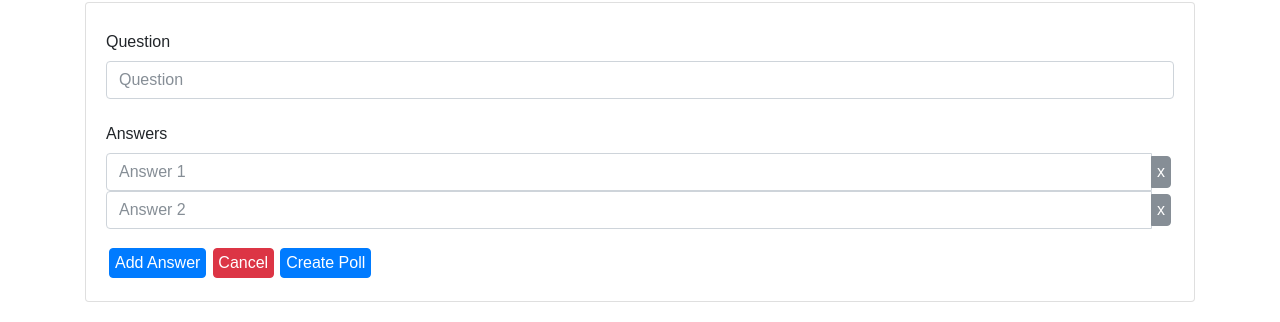
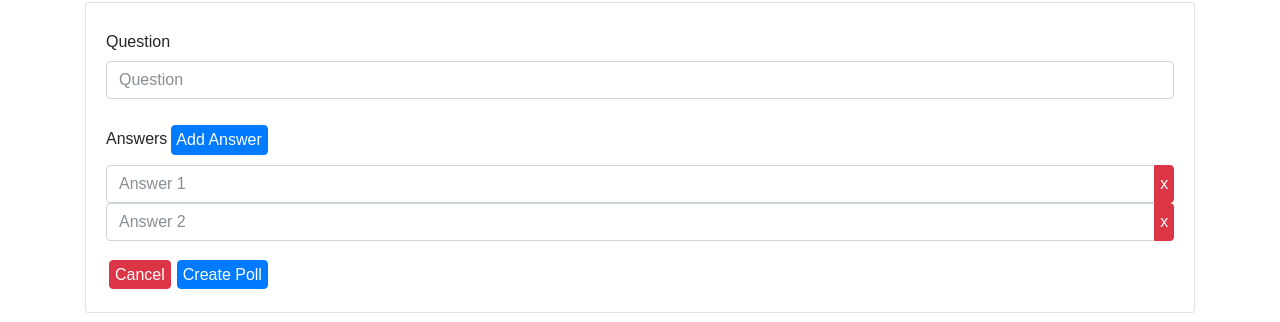
Before and after one commit to sja31dev/fcc-voting-app, a React (Create React App) app in the folder react-ui/: page / in a window 1280 px wide. Both pictures are taken after a click on the button "Add Poll". Shown: the part 147-469 px from the top of the page. Built offline with nearby package versions, Linux system fonts and the light colour scheme; no server answers.

Commit message:
Change some styling and move a couple of elements around.

```diff
--- a/react-ui/src/App.css
+++ b/react-ui/src/App.css
@@ -1,3 +1,61 @@
+
+:root {
+  --col1: #99D3DF;
+  --col2: #88BBD6;
+  --col3: #CDCDCD;
+  --col4: #E9E9E9;
+}
+
 .App {
-  //text-align: center;
+
 }
+
+.list-group-item {
+  cursor: pointer;
+}
+
+.list-group-item:hover {
+  background-color: #eee;
+}
+
+.footer {
+  bottom: 0;
+  width: 100%;
+  /* Set the fixed height of the footer here */
+  /*height: 100px;*/
+  background-color: #f5f5f5;
+  z-index: 50;
+  font-size: 0.8rem;
+}
+
+.poll-answer-vote {
+  padding: 0.3rem
+}
+
+.vote-panel {
+  padding-top: 0.7rem;
+}
+
+.sect-title {
+  padding-top: 1rem;
+}
+
+.btn-normal {
+  padding: 0.1rem 0.3rem;
+  margin: 0.2rem;
+}
+
+.btn-sml {
+  padding: 0.03rem 0.08rem;
+  font-size: 0.8rem;
+}
+
+.input-group-btn>.btn {
+  padding: 0.1rem 0.3rem;
+}
+
+.progress-bar {
+  display: block;
+  overflow: hidden;
+  text-align: center;
+}
--- a/react-ui/src/App.js
+++ b/react-ui/src/App.js
@@ -196,11 +196,11 @@ class App extends Component {
         <div className="text-center">
           <button
             type="button"
-            className="btn btn-primary"
+            className="btn btn-primary btn-normal"
             onClick={() => this.setState({selectedPoll: null, newPollInput: true})}>
             Add Poll
           </button>
-          <button type="button" className="btn btn-primary">Log in</button> / welcome user
+          <button type="button" className="btn btn-primary btn-normal">Log in</button> / welcome user
         </div>
 
         {this.pollDisplay()}
--- a/react-ui/src/components/new_poll.js
+++ b/react-ui/src/components/new_poll.js
@@ -55,7 +55,7 @@ class NewPoll extends Component {
             onChange={event => this.onAnswerChange(idx, event.target.value)}/>
           <span className="input-group-btn">
             <button
-              className="btn btn-secondary"
+              className="btn btn-danger"
               type="button"
               onClick={() => this.onDeleteAnswer(idx)}>
               x
@@ -80,12 +80,14 @@ class NewPoll extends Component {
                 onChange={event => this.onQuestionChange(event.target.value)}/>
             </div>
             <div className="form-group">
-              <label htmlFor="answer1" className="col-form-label">Answers</label>
+              <label htmlFor="answer1" className="col-form-label">
+                Answers
+                <button type="button" className="btn btn-primary btn-normal" onClick={() => this.onAddAnswer()}>Add Answer</button>
+              </label>
               {answers}
             </div>
-            <button type="button" className="btn btn-primary" onClick={() => this.onAddAnswer()}>Add Answer</button>
-            <button type="button" className="btn btn-danger" onClick={() => this.onCancelNewPoll()}>Cancel</button>
-            <button type="button" className="btn btn-primary" onClick={() => this.onSubmitNewPoll()}>Create Poll</button>
+            <button type="button" className="btn btn-danger btn-normal" onClick={() => this.onCancelNewPoll()}>Cancel</button>
+            <button type="button" className="btn btn-primary btn-normal" onClick={() => this.onSubmitNewPoll()}>Create Poll</button>
           </form>
         </div>
       </div>
--- a/react-ui/src/components/poll_list_item.js
+++ b/react-ui/src/components/poll_list_item.js
@@ -30,7 +30,7 @@ const PollListItem = ({poll, onPollSelect, onPollDelete}) => {
         aria-valuemin="0"
         aria-valuemax="100"
         key={answer.answer}>
-        {answer.answer}
+        {answer.votes ? answer.answer : null}
       </div>
     );
   });
--- a/react-ui/src/index.css
+++ b/react-ui/src/index.css
@@ -1,58 +1,8 @@
+
+
 body {
   margin: 0;
   padding: 0;
   padding-bottom: 60px;
   font-family: sans-serif;
 }
-
-.list-group-item {
-  cursor: pointer;
-}
-
-.list-group-item:hover {
-  background-color: #eee;
-}
-
-.footer {
-  bottom: 0;
-  width: 100%;
-  /* Set the fixed height of the footer here */
-  /*height: 100px;*/
-  background-color: #f5f5f5;
-  z-index: 50;
-  font-size: 0.8rem;
-}
-
-.poll-answer-vote {
-  padding: 0.3rem
-}
-
-.vote-panel {
-  padding-top: 0.7rem;
-}
-
-.sect-title {
-  padding-top: 1rem;
-}
-
-.btn {
-  padding: 0.1rem 0.3rem;
-  margin: 0.2rem;
-}
-
-.btn-sml {
-  padding: 0.03rem 0.08rem;
-  font-size: 0.8rem;
-}
-
-.progress-bar {
-  text-shadow: 1px 1px 10px black;
-  overflow: hidden;
-  text-align: center;
-  display: block;
-}
-
-// Fix the margin of the delete answer button
-.input-group-btn>button.btn.btn-danger {
-    margin: 0px;
-}
```
